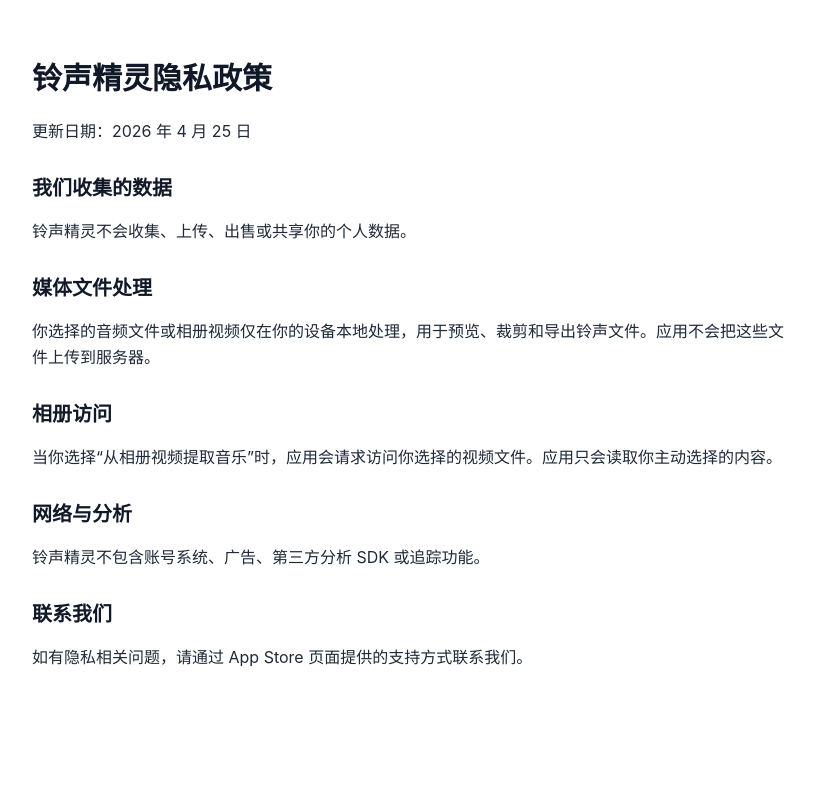
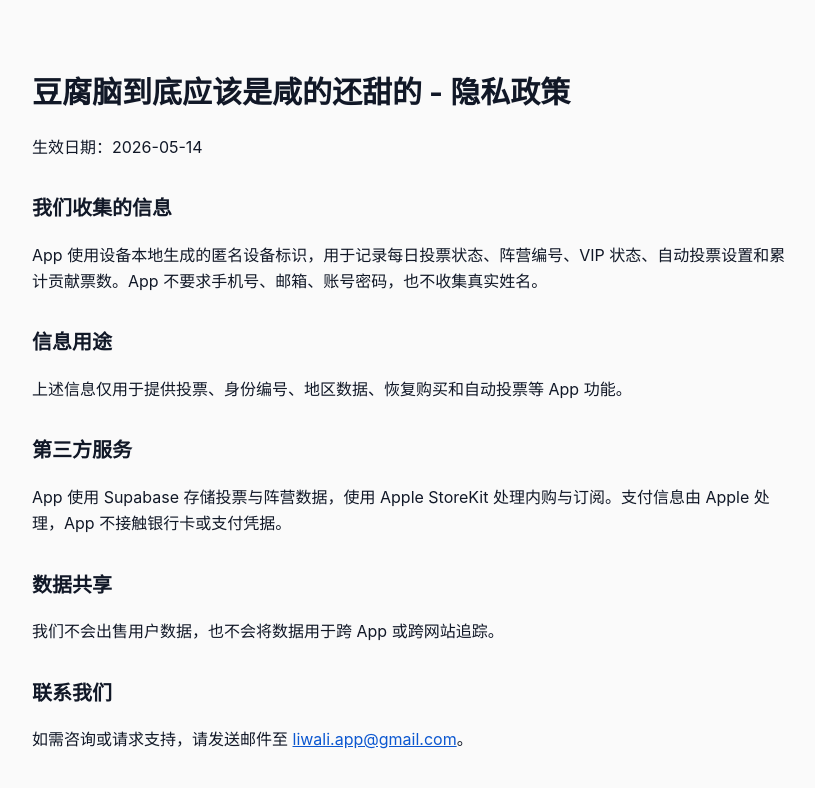
Before and after one commit to xiaosongji/ringsprite-pages, a plain HTML site: page privacy-policy.html in a window 1280 px wide. Shown: the whole page, without its empty margins (228-1043 px from the left). Drawn offline with Linux system fonts and the light colour scheme.

Commit message:
Update tofu app privacy policy

```diff
--- a/privacy-policy.html
+++ b/privacy-policy.html
@@ -1,40 +1,36 @@
 <!doctype html>
-<html lang="zh-Hans">
+<html lang="zh-CN">
 <head>
   <meta charset="utf-8">
   <meta name="viewport" content="width=device-width, initial-scale=1">
-  <title>铃声精灵隐私政策</title>
+  <title>豆腐脑到底应该是咸的还甜的 - 隐私政策</title>
   <style>
-    body {
-      max-width: 760px;
-      margin: 0 auto;
-      padding: 40px 20px;
-      color: #1f2937;
-      font: 16px/1.65 -apple-system, BlinkMacSystemFont, "Segoe UI", sans-serif;
-    }
-    h1, h2 { color: #111827; line-height: 1.25; }
-    h1 { font-size: 30px; }
+    body { font-family: -apple-system, BlinkMacSystemFont, "Segoe UI", sans-serif; line-height: 1.65; margin: 0; color: #111827; background: #fafafa; }
+    main { max-width: 760px; margin: 0 auto; padding: 48px 20px; }
+    h1 { font-size: 30px; margin-bottom: 8px; }
     h2 { font-size: 20px; margin-top: 32px; }
-    p, li { margin: 10px 0; }
+    a { color: #0b57d0; }
   </style>
 </head>
 <body>
-  <h1>铃声精灵隐私政策</h1>
-  <p>更新日期：2026 年 4 月 25 日</p>
+  <main>
+    <h1>豆腐脑到底应该是咸的还甜的 - 隐私政策</h1>
+    <p>生效日期：2026-05-14</p>
 
-  <h2>我们收集的数据</h2>
-  <p>铃声精灵不会收集、上传、出售或共享你的个人数据。</p>
+    <h2>我们收集的信息</h2>
+    <p>App 使用设备本地生成的匿名设备标识，用于记录每日投票状态、阵营编号、VIP 状态、自动投票设置和累计贡献票数。App 不要求手机号、邮箱、账号密码，也不收集真实姓名。</p>
 
-  <h2>媒体文件处理</h2>
-  <p>你选择的音频文件或相册视频仅在你的设备本地处理，用于预览、裁剪和导出铃声文件。应用不会把这些文件上传到服务器。</p>
+    <h2>信息用途</h2>
+    <p>上述信息仅用于提供投票、身份编号、地区数据、恢复购买和自动投票等 App 功能。</p>
 
-  <h2>相册访问</h2>
-  <p>当你选择“从相册视频提取音乐”时，应用会请求访问你选择的视频文件。应用只会读取你主动选择的内容。</p>
+    <h2>第三方服务</h2>
+    <p>App 使用 Supabase 存储投票与阵营数据，使用 Apple StoreKit 处理内购与订阅。支付信息由 Apple 处理，App 不接触银行卡或支付凭据。</p>
 
-  <h2>网络与分析</h2>
-  <p>铃声精灵不包含账号系统、广告、第三方分析 SDK 或追踪功能。</p>
+    <h2>数据共享</h2>
+    <p>我们不会出售用户数据，也不会将数据用于跨 App 或跨网站追踪。</p>
 
-  <h2>联系我们</h2>
-  <p>如有隐私相关问题，请通过 App Store 页面提供的支持方式联系我们。</p>
+    <h2>联系我们</h2>
+    <p>如需咨询或请求支持，请发送邮件至 <a href="mailto:liwali.app@gmail.com">liwali.app@gmail.com</a>。</p>
+  </main>
 </body>
 </html>
```
